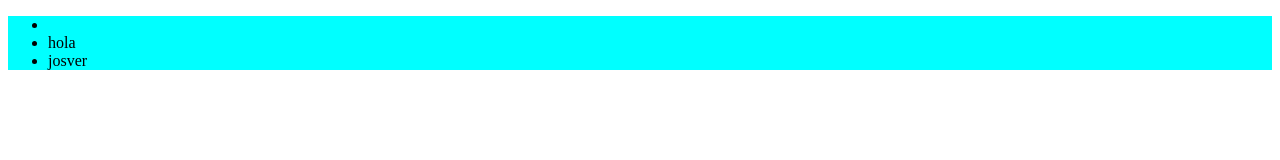
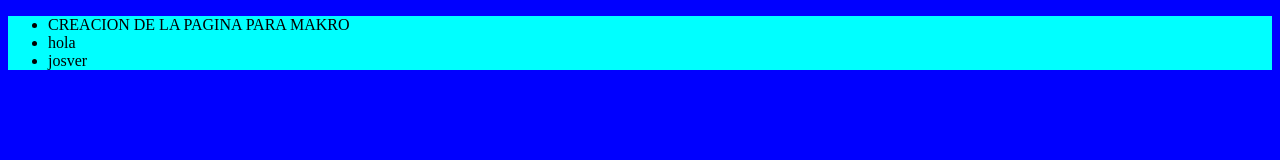
Before and after one commit to Erickings10/Pagina-MAKRO, a plain HTML site: page index.html in a window 1280 px wide. Drawn offline with Linux system fonts and the light colour scheme.

Commit message:
Modifique el color de la pagina

```diff
--- a/index.html
+++ b/index.html
@@ -14,7 +14,7 @@
         </div>
         <div>
             <ul>
-                <li></li>
+                <li>CREACION DE LA PAGINA PARA MAKRO</li>
                 <li>hola</li>
                 <li>josver</li>
             </ul>
--- a/style.css
+++ b/style.css
@@ -1,3 +1,6 @@
+body{
+    background-color: blue;
+}
 header{
     background-color: aqua;
 }
```
